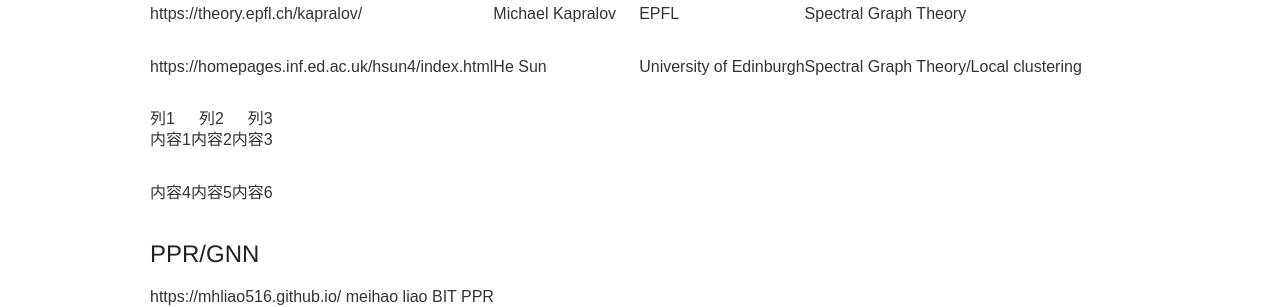
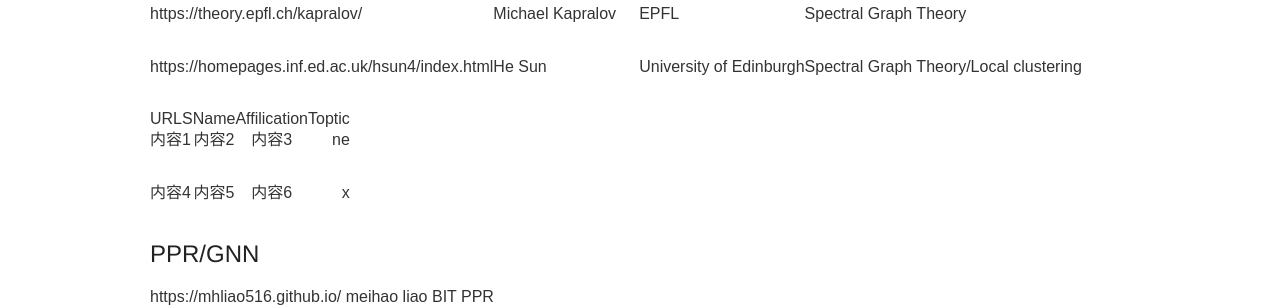
Before and after one commit to longlonglin/longlonglin.github.io, a Jekyll site: the page built from blog.md, in a window 1280 px wide. Shown: the part 792-1099 px from the top of the page. Built offline with Jekyll 4.4.1, drawn with Linux system fonts in a browser that asks for light colours.

Commit message:
Update blog.md

```diff
--- a/blog.md
+++ b/blog.md
@@ -30,10 +30,10 @@
 | https://homepages.inf.ed.ac.uk/hsun4/index.html   |    He Sun   |  University of Edinburgh   | Spectral Graph Theory/Local clustering |
 
 
-| 列1 | 列2 | 列3 |
-|:----|:-----:|-----:|
-| 内容1 | 内容2 | 内容3 |
-| 内容4 | 内容5 | 内容6 |
+| URLS | Name | Affilication | Toptic |
+|:----|:-----:|:-----:| ----:|
+| 内容1 | 内容2 | 内容3 | ne |
+| 内容4 | 内容5 | 内容6 | x |
 
 
 
```
